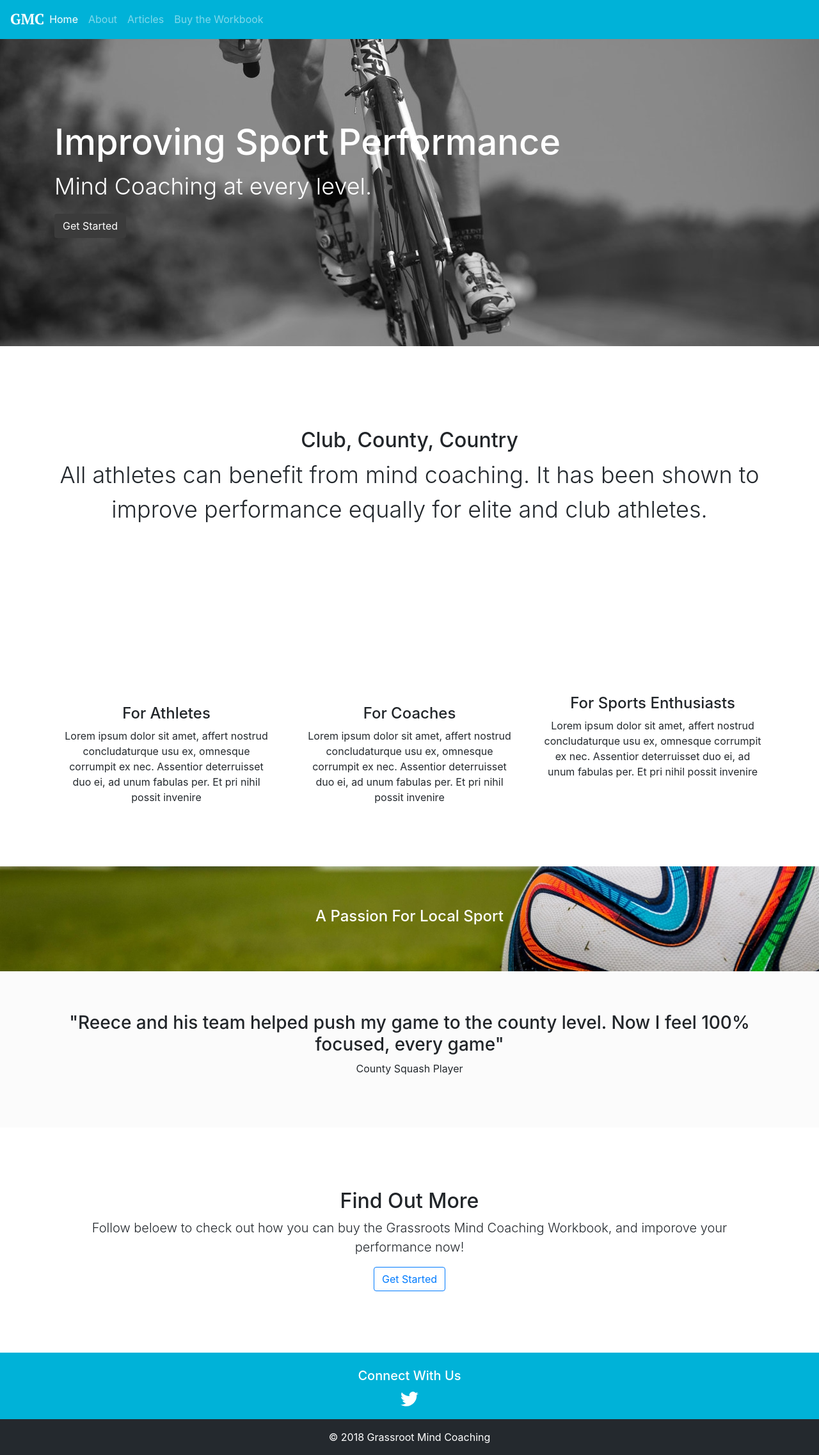
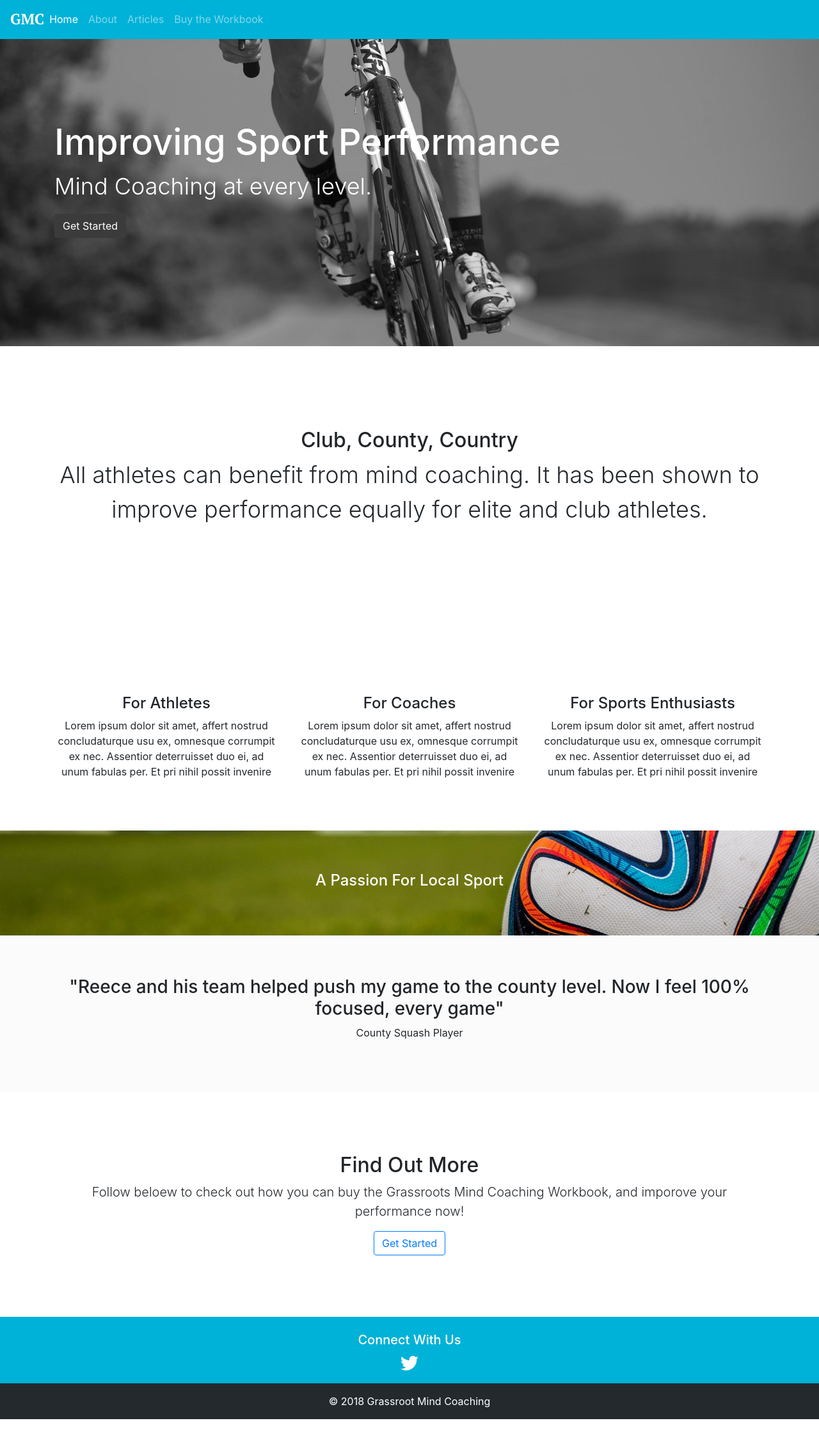
Before and after one commit to krussll/etsysimplicity, a Jekyll site: the page built from index.md, in a window 1280 px wide. Shown: the whole page at 64% size. Built offline with Jekyll 4.4.1, drawn with Linux system fonts in a browser that asks for light colours; nearby versions of some CDN libraries; after the commit the page ends 2218 px from its top, so only the background shows below that.

Commit message:
Update home.html

```diff
--- a/_layouts/home.html
+++ b/_layouts/home.html
@@ -25,31 +25,25 @@
       <div class="row">
         <div class="col-xs-6 col-lg-4 my-3 text-center">
           <div>
-            <div class="p-3">
               <h4>For Athletes</h4>
               <p>Lorem ipsum dolor sit amet, affert nostrud concludaturque usu ex, omnesque corrumpit ex nec.
                 Assentior deterruisset duo ei, ad unum fabulas per. Et pri nihil possit invenire</p>
-            </div>
           </div>
         </div>
 
         <div class="col-xs-6 col-lg-4 my-3 text-center">
           <div>
-            <div class="p-3">
               <h4>For Coaches</h4>
               <p>Lorem ipsum dolor sit amet, affert nostrud concludaturque usu ex, omnesque corrumpit ex nec.
                 Assentior deterruisset duo ei, ad unum fabulas per. Et pri nihil possit invenire</p>
-            </div>
           </div>
         </div>
 
         <div class="col-xs-6 col-lg-4 my-3 text-center">
           <div>
-            <div>
               <h4>For Sports Enthusiasts</h4>
               <p>Lorem ipsum dolor sit amet, affert nostrud concludaturque usu ex, omnesque corrumpit ex nec.
                 Assentior deterruisset duo ei, ad unum fabulas per. Et pri nihil possit invenire</p>
-            </div>
           </div>
         </div>
 
```
